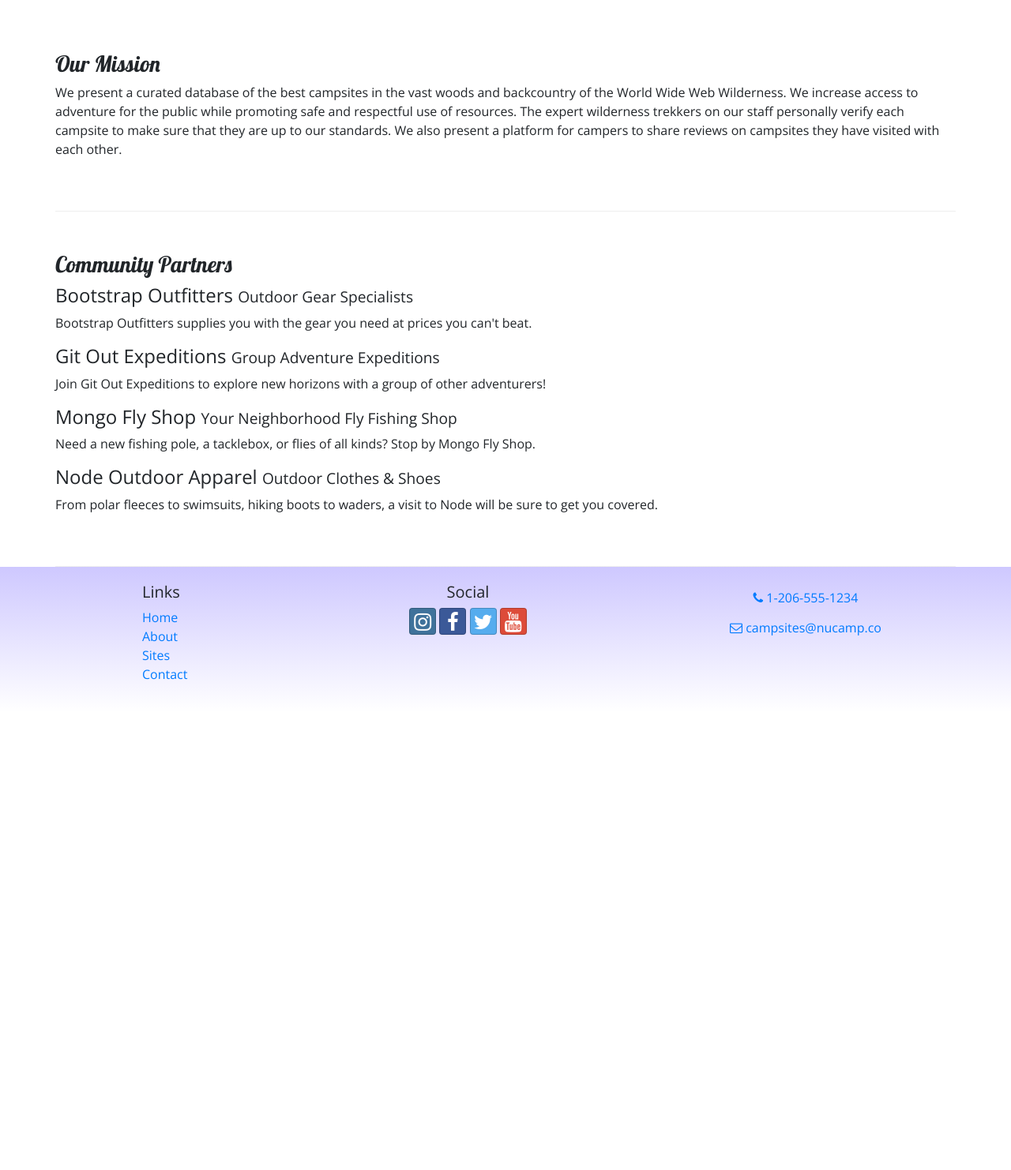
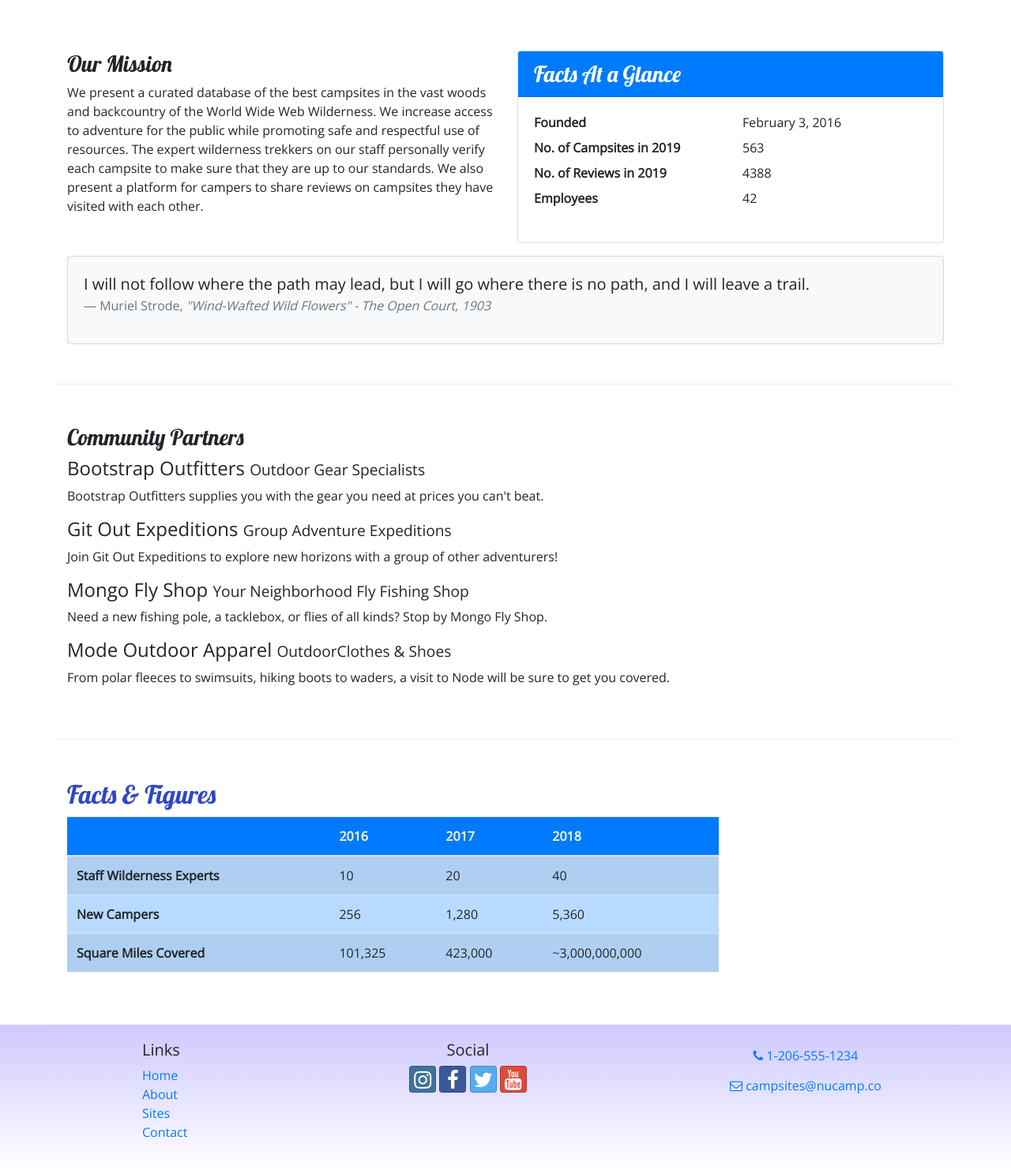
Before and after one commit to Schlags84/git-test2, a website: page aboutus.html in a window 1280 px wide. Shown: the part 340-1822 px from the top of the page at 79% size. Before the commit the page ends 1242 px from the top, so only its background shows below. Drawn offline with nearby package versions, Linux system fonts and the light colour scheme.

Commit message:
Table Data Aboutus.html

```diff
--- a/aboutus.html
+++ b/aboutus.html
@@ -61,28 +61,96 @@
         </div>
 
         <div class="row row-content">
-            <div class="col6-sm-6">
+            <div class="col-sm-6">
                 <h3>Our Mission</h3>
-                <p>We present a curated database of the best campsites in the vast woods and backcountry of the World Wide Web Wilderness. We increase access to adventure for the public while promoting safe and respectful use of resources. The expert wilderness trekkers on our staff personally verify each campsite to make sure that they are up to our standards. We also present a platform for campers to share reviews on campsites they have visited with each other.</p>
+                <p>We present a curated database of the best campsites in the vast woods and backcountry of the World Wide Web Wilderness. We increase access to adventure for the public while promoting safe and respectful use of resources. The expert wilderness trekkers on our staff personally verify each campsite to make sure that they are up to our standards. We also present a platform for campers to share reviews on campsites they have visited with  each other.</p>
+            </div>
+            <div class="col-sm-6">
+                <div class="card">
+                    <h3 class="card-header bg-primary text-white">Facts At a Glance</h3>
+                    <div class="card-body">
+                        <dl class="row">
+                            <dt class="col-6">Founded</dt>
+                            <dd class="col-6">February 3, 2016</dd>
+                            <dt class="col-6">No. of Campsites in 2019</dt>
+                            <dd class="col-6">563</dd>
+                            <dt class="col-6">No. of Reviews in 2019</dt>
+                            <dd class="col-6">4388</dd>
+                            <dt class="col-6">Employees</dt>
+                            <dd class="col-6">42</dd>
+                        </dl>
+                    </div>
+                </div>
+            </div>
+            <div class="col">
+                <div class="card bg-light mt-3">
+                    <blockquote class="blockquote card-body">
+                        <p class="mb-0">I will not follow where the path may lead, but I will go where there is no path, and I will leave a trail.</p>
+                        <footer class="blockquote-footer">Muriel Strode,
+                            <cite title="Source Title">"Wind-Wafted Wild Flowers" -
+                                The Open Court, 1903
+                            </cite>
+                        </footer>
+                    </blockquote>
+        		</div>
             </div>
         </div>
 
         <div class="row row-content">
-            <div class="col-xs">
+            <div class="col">
                 <h3>Community Partners</h3>
                 <h4>Bootstrap Outfitters <small>Outdoor Gear Specialists</small></h4>
                 <p class="d-none d-sm-block">Bootstrap Outfitters supplies you with the gear you need at prices you can't beat.</p>
                 <h4>Git Out Expeditions <small>Group Adventure Expeditions</small></h4>
-                <p class= "d-none d-sm-block">Join Git Out Expeditions to explore new horizons with a group of other adventurers!</p>
+                <p class="d-non d-sm-block">Join Git Out Expeditions to explore new horizons with a group of other adventurers!</p>
                 <h4>Mongo Fly Shop <small>Your Neighborhood Fly Fishing Shop</small></h4>
-                <p class="d-none d-sm-block" >Need a new fishing pole, a tacklebox, or flies of all kinds? Stop by Mongo Fly Shop.</p>
-                <h4>Node Outdoor Apparel <small>Outdoor Clothes & Shoes</small></h4>
-                <p class ="d-none d-sm-block">From polar fleeces to swimsuits, hiking boots to waders, a visit to Node will be sure to get you covered.</p>
+                <p class="d-non d-sm-block">Need a new fishing pole, a tacklebox, or flies of all kinds? Stop by Mongo Fly Shop.</p>
+                <h4>Mode Outdoor Apparel <small>OutdoorClothes & Shoes</small></h4>
+                <p class="d-none d-sm-block">From polar fleeces to swimsuits, hiking boots to waders, a visit to Node will be sure to get you covered.</p>
             </div>
         </div>
+
+        <div class="row row-content">
+            <div class="col-sm-9">
+            	<h2>Facts &amp; Figures</h2>
+            	<div class="table-responsive">
+               	    <table class="table table-striped">
+	                    <thead>
+	                        <tr class="bg-primary text-light">
+	                            <th></th>
+	                            <th>2016</th>
+	                            <th>2017</th>
+	                            <th>2018</th>
+	                        </tr>
+                    	</thead>
+	                    <tbody class="table-primary">
+                            <tr>
+                                <th>Staff Wilderness Experts</th>
+                                <td>10</td>
+                                <td>20</td>
+                                <td>40</td>
+                            </tr>
+                            <tr>
+                                <th>New Campers</th>
+                                <td>256</td>
+                                <td>1,280</td>
+                                <td>5,360</td>
+                            </tr>
+                            <tr>
+                                <th>Square Miles Covered</th>
+                                <td>101,325</td>
+                                <td>423,000</td>
+                                <td>~3,000,000,000</td>
+                            </tr>
+                        </tbody>
+                    </table>
+                </div>
+            </div>
+       </div>
     </div>
 
-    <footer>
+
+        <footer class="site-footer">
         <div class="container">
             <div class="row">
                 <div class="col-4 col-sm-2 offset-1">
--- a/css/styles.css
+++ b/css/styles.css
@@ -14,7 +14,7 @@ header h2 {
     color: #CEC8FF;
 }
 
-footer {
+.site-footer {
     background-image: linear-gradient(#CEC8FF, white);
     padding: 20px 0;
 }
```
Also changed, not shown: contactus.html (+1 -1 lines), index.html (+1 -1 lines).
